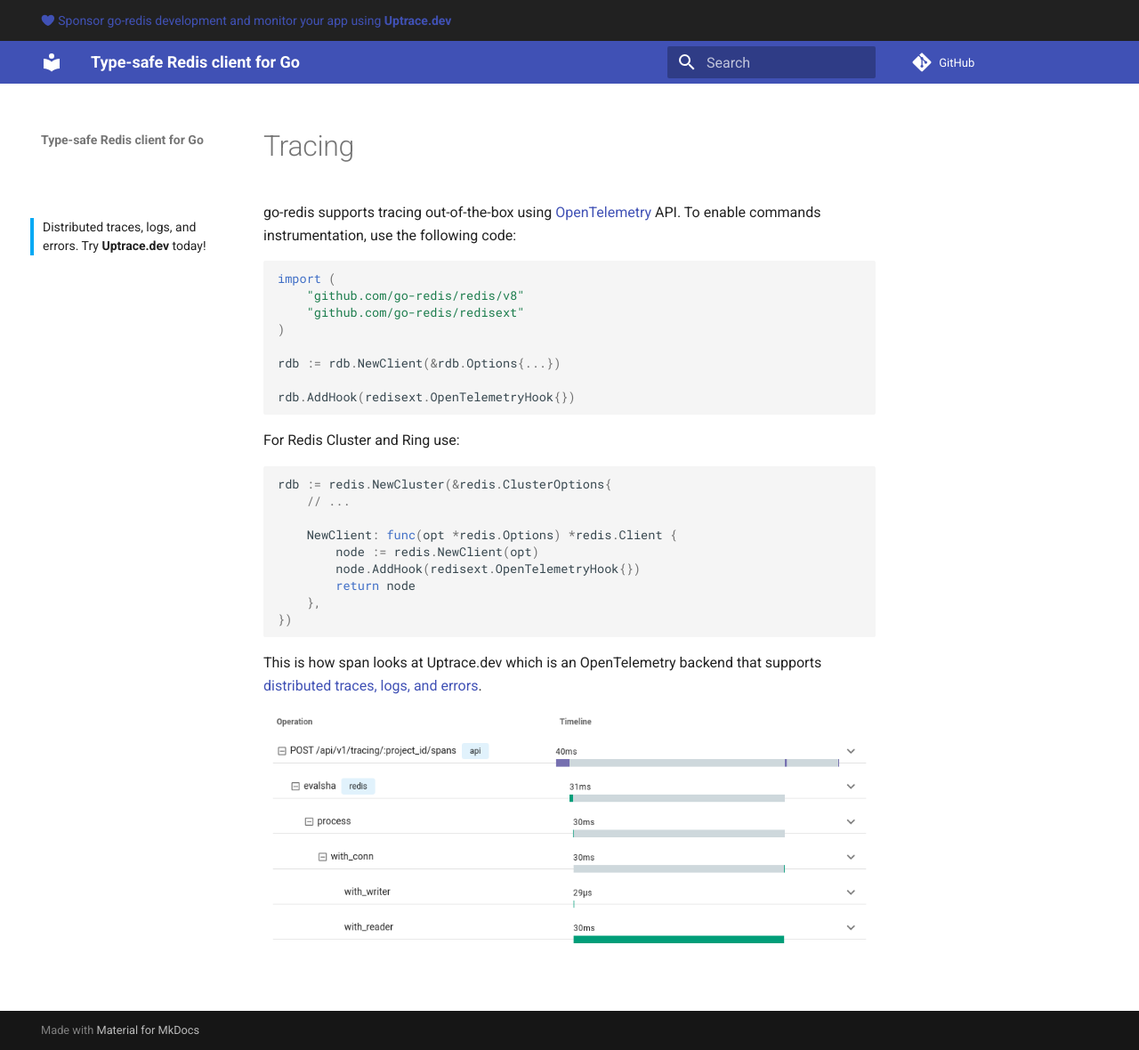
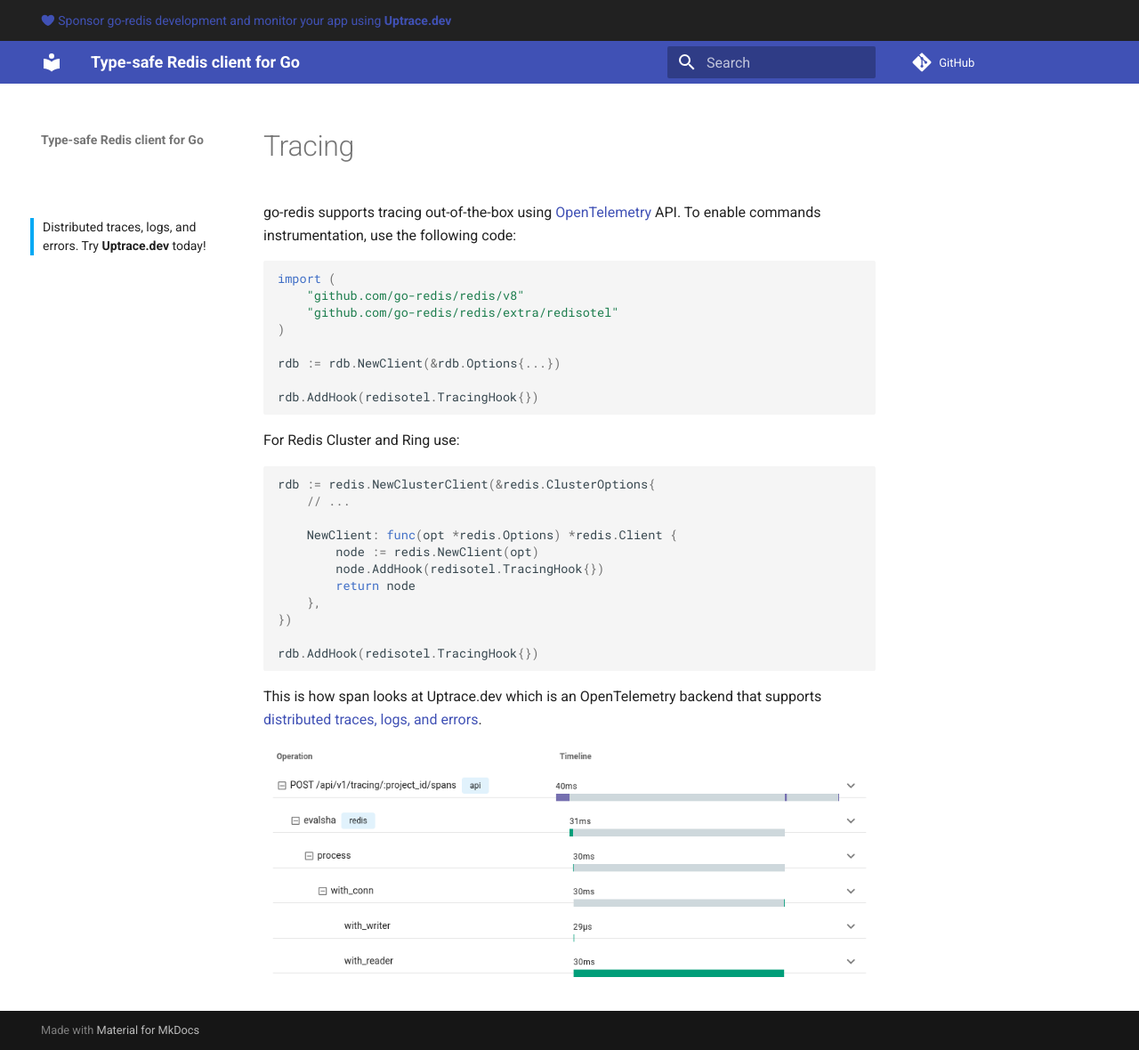
Before and after one commit to go-redis/docs, an MkDocs documentation site: the page built from docs/tracing.md, in a window 1280 px wide and 1180 px high. Shown: the whole window at 89% size. Built offline with MkDocs 1.6.1 and Material for MkDocs 9.7.7, drawn with Linux system fonts in a browser that asks for light colours; comment, search, counter and statistics services are not loaded.

Commit message:
Update extra

````diff
--- a/docs/tracing.md
+++ b/docs/tracing.md
@@ -10,26 +10,28 @@ enable commands instrumentation, use the following code:
 ```go
 import (
     "github.com/go-redis/redis/v8"
-    "github.com/go-redis/redisext"
+    "github.com/go-redis/redis/extra/redisotel"
 )
 
 rdb := rdb.NewClient(&rdb.Options{...})
 
-rdb.AddHook(redisext.OpenTelemetryHook{})
+rdb.AddHook(redisotel.TracingHook{})
 ```
 
 For Redis Cluster and Ring use:
 
 ```go
-rdb := redis.NewCluster(&redis.ClusterOptions{
+rdb := redis.NewClusterClient(&redis.ClusterOptions{
     // ...
 
     NewClient: func(opt *redis.Options) *redis.Client {
         node := redis.NewClient(opt)
-        node.AddHook(redisext.OpenTelemetryHook{})
+        node.AddHook(redisotel.TracingHook{})
         return node
     },
 })
+
+rdb.AddHook(redisotel.TracingHook{})
 ```
 
 This is how span looks at Uptrace.dev which is an OpenTelemetry backend that supports
````
Also changed, not shown: docs/index.md (+4 -3 lines).
